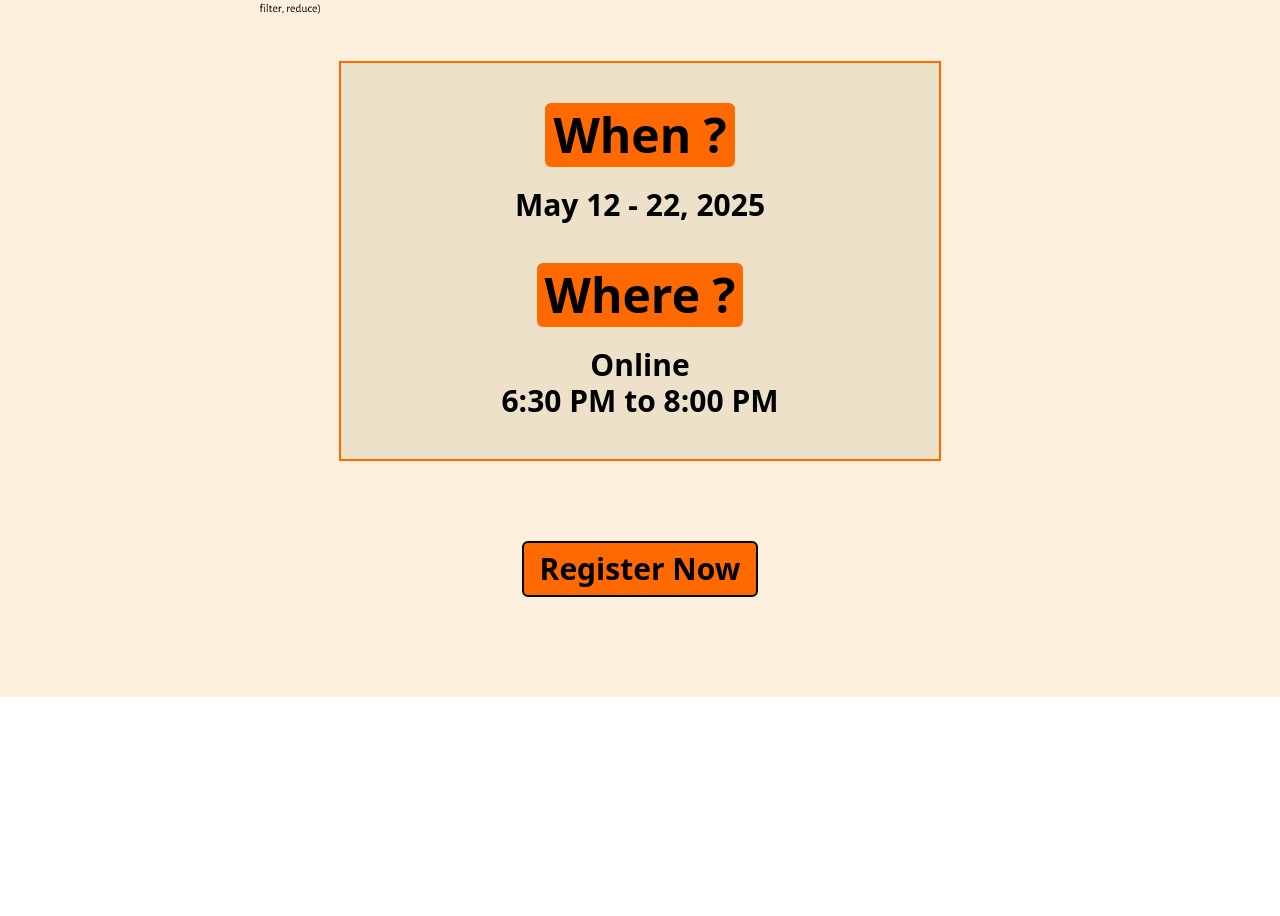
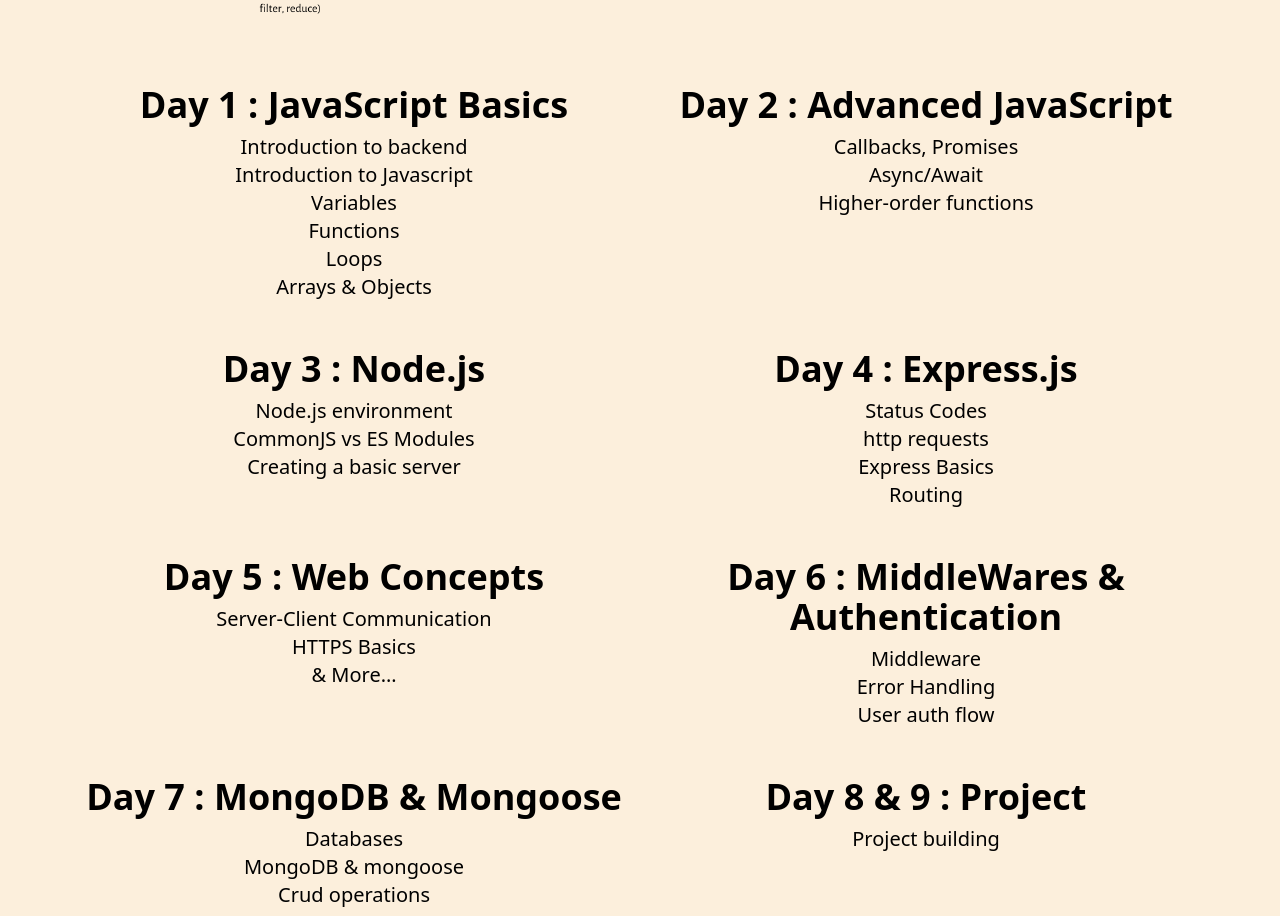
Before and after one commit to sdc-snist/sdc-web, a React (Vite) app: page /events/backend-development in a window 1280 px wide. Shown: the part 2536-3452 px from the top of the page. Before the commit the page ends 3233 px from the top, so only its background shows below. Built offline with nearby package versions, Linux system fonts and the light colour scheme.

Commit message:
Update BackendDevelopment.jsx

```diff
--- a/src/components/Events/BackendDevelopment.jsx
+++ b/src/components/Events/BackendDevelopment.jsx
@@ -51,53 +51,100 @@
     <img src={roadmap} alt="roadmap" />
 </div>
 
-{/* <div className="w-full bg-[#fcefdc] text-3xl py-16 px-4 flex justify-center">
-    <div className="max-w-5xl w-full grid grid-cols-2 gap-12 text-black">
+<div className="w-full bg-[#fcefdc] text-center py-16 px-4 flex justify-center">
+  <div className="w-full max-w-6xl mx-auto px-2 sm:px-4 space-y-12 text-black">
 
-        <div className="space-y-20">
-            <div>
-                <h2 className="font-bold text-4xl">Day 1 : JavaScript Basics</h2>
-                <p className="mt-1">Variables (let, const)<br />Functions (regular + arrow)<br />Loops (for, while, forEach)<br />Arrays & Objects</p>
-            </div>
-            <div>
-                <h2 className="font-bold text-4xl">Day 3 : Node.js</h2>
-                <p className="mt-1">Node.js environment<br />CommonJS vs ES Modules<br />Creating a basic server</p>
-            </div>
-            <div>
-                <h2 className="font-bold text-4xl">Day 5 : Web Concepts</h2>
-                <p className="mt-1">Server-Client Communication<br />HTTPS Basics<br />& More…</p>
-            </div>
-            <div>
-                <h2 className="font-bold text-4xl">Day 7 : MongoDB & Mongoose</h2>
-                <p className="mt-1">Callbacks, Promises<br />Async/Await<br />Higher-order functions</p>
-            </div>
-        </div>
+    {/* Group 1 */}
+    <div className="flex flex-col  md:flex-row justify-between gap-6">
+      <div className="w-full md:w-1/2">
+        <h2 className="font-bold text-2xl sm:text-3xl md:text-4xl">Day 1 : JavaScript Basics</h2>
+        <p className="mt-2 text-lg sm:text-xl">
+            Introduction to backend<br />
+            Introduction to Javascript<br />
+          Variables <br />
+          Functions <br />
+          Loops <br />
+          Arrays & Objects
+        </p>
+      </div>
+      <div className="w-full md:w-1/2">
+        <h2 className="font-bold text-2xl sm:text-3xl md:text-4xl">Day 2 : Advanced JavaScript</h2>
+        <p className="mt-2 text-lg sm:text-xl">
+          Callbacks, Promises<br />
+          Async/Await<br />
+          Higher-order functions
+        </p>
+      </div>
+    </div>
+
+    {/* Group 2 */}
+    <div className="flex flex-col md:flex-row justify-between gap-6">
+      <div className="w-full md:w-1/2">
+        <h2 className="font-bold text-2xl sm:text-3xl md:text-4xl">Day 3 : Node.js</h2>
+        <p className="mt-2 text-lg sm:text-xl">
+          Node.js environment<br />
+          CommonJS vs ES Modules<br />
+          Creating a basic server
+        </p>
+      </div>
+      <div className="w-full md:w-1/2">
+        <h2 className="font-bold text-2xl sm:text-3xl md:text-4xl">Day 4 : Express.js</h2>
+        <p className="mt-2 text-lg sm:text-xl">
+            Status Codes <br/>
+            http requests<br />
+          Express Basics<br />
+          Routing
+        </p>
+      </div>
+    </div>
+
+    {/* Group 3 */}
+    <div className="flex flex-col md:flex-row justify-between gap-6">
+      <div className="w-full md:w-1/2">
+        <h2 className="font-bold text-2xl sm:text-3xl md:text-4xl">Day 5 : Web Concepts</h2>
+        <p className="mt-2 text-lg sm:text-xl">
+          Server-Client Communication<br />
+          HTTPS Basics<br />
+          & More…
+        </p>
+      </div>
+      <div className="w-full md:w-1/2">
+        <h2 className="font-bold text-2xl sm:text-3xl md:text-4xl">Day 6 : MiddleWares & Authentication</h2>
+        <p className="mt-2 text-lg sm:text-xl">
+          Middleware<br />
+          Error Handling<br />
+          User auth flow
+        </p>
+      </div>
+    </div>
+
+    {/* Group 4 */}
+    <div className="flex flex-col md:flex-row justify-between gap-6">
+      <div className="w-full md:w-1/2">
+        <h2 className="font-bold text-2xl sm:text-3xl md:text-4xl">Day 7 : MongoDB & Mongoose</h2>
+        <p className="mt-2 text-lg sm:text-xl">
+          Databases<br />
+          MongoDB & mongoose<br />
+          Crud operations
+        </p>
+      </div>
+      <div className="w-full md:w-1/2">
+        <h2 className="font-bold text-2xl sm:text-3xl md:text-4xl">Day 8 & 9 : Project</h2>
+        <p className="mt-2 text-lg sm:text-xl">
+          Project building
+        </p>
+      </div>
+    </div>
+
+    {/* Day 10 */}
+    <div className="text-center text-black font-bold text-2xl sm:text-3xl md:text-4xl mt-10">
+      Day 10 : Project Deployment
+    </div>
+
+  </div>
+</div>
 
 
-        <div className="space-y-10">
-            <div>
-                <h2 className="font-bold text-4xl">Day 2 : Advanced JavaScript</h2>
-                <p className="mt-1">Callbacks, Promises<br />Async/Await<br />Higher-order functions</p>
-            </div>
-            <div>
-                <h2 className="font-bold text-4xl">Day 4 : Express.js</h2>
-                <p className="mt-1">Express Basics<br />Routing</p>
-            </div>
-            <div>
-                <h2 className="font-bold text-4xl">Day 6 : MiddleWares & Authentication</h2>
-                <p className="mt-1">Middleware<br />Error Handling<br />User auth flow</p>
-            </div>
-            <div>
-                <h2 className="font-bold text-4xl">Day 8 & 9 : Project</h2>
-                <p className="mt-1">Project building</p>
-            </div>
-        </div>
-
-        <div className="w-full ml-50 text-center text-black font-bold text-4xl">
-            Day 10 : Project Deployment
-        </div>
-    </div>
-</div> */}
 
 <div className="flex flex-col items-center justify-center mt-10 mb-10 px-4 sm:px-10 md:px-20 lg:px-32 xl:px-40 border-2 border-orange-500 bg-[#EDE1CA] py-10 mx-auto max-w-5xl">
     <div className="flex flex-col items-center">
```
